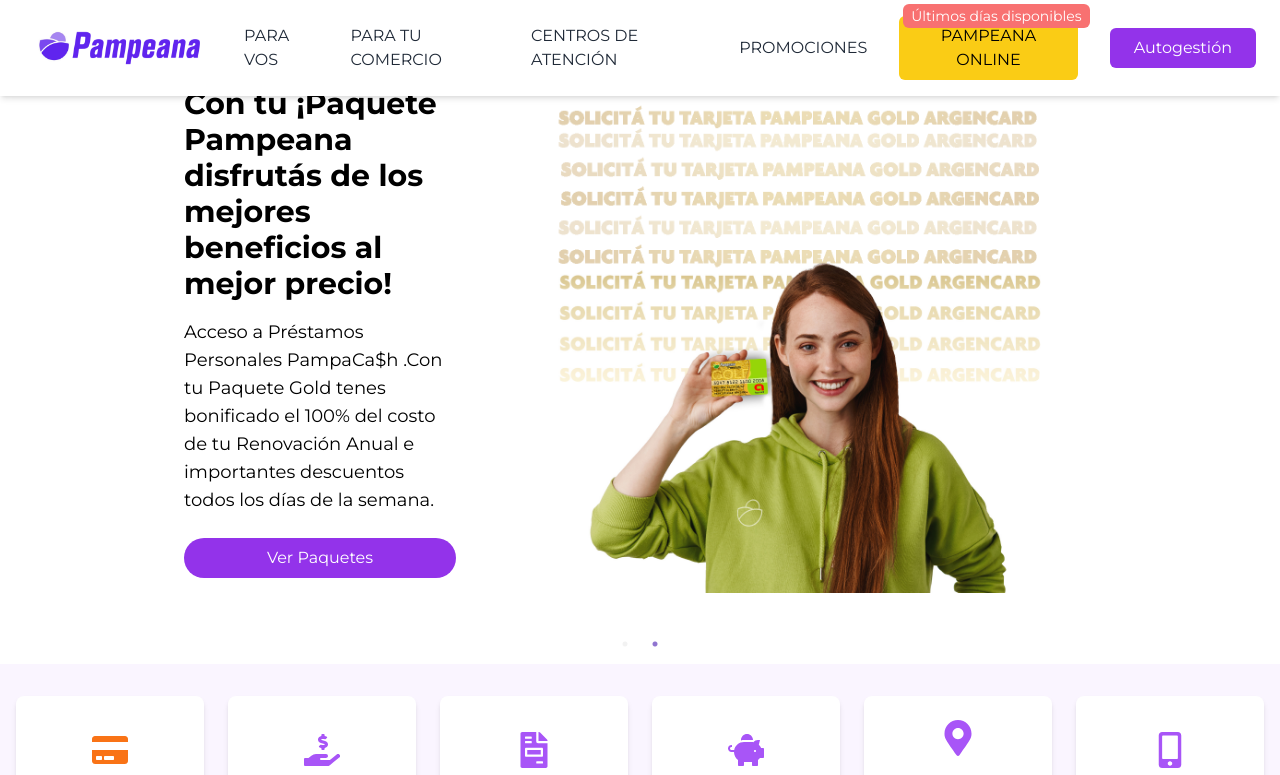
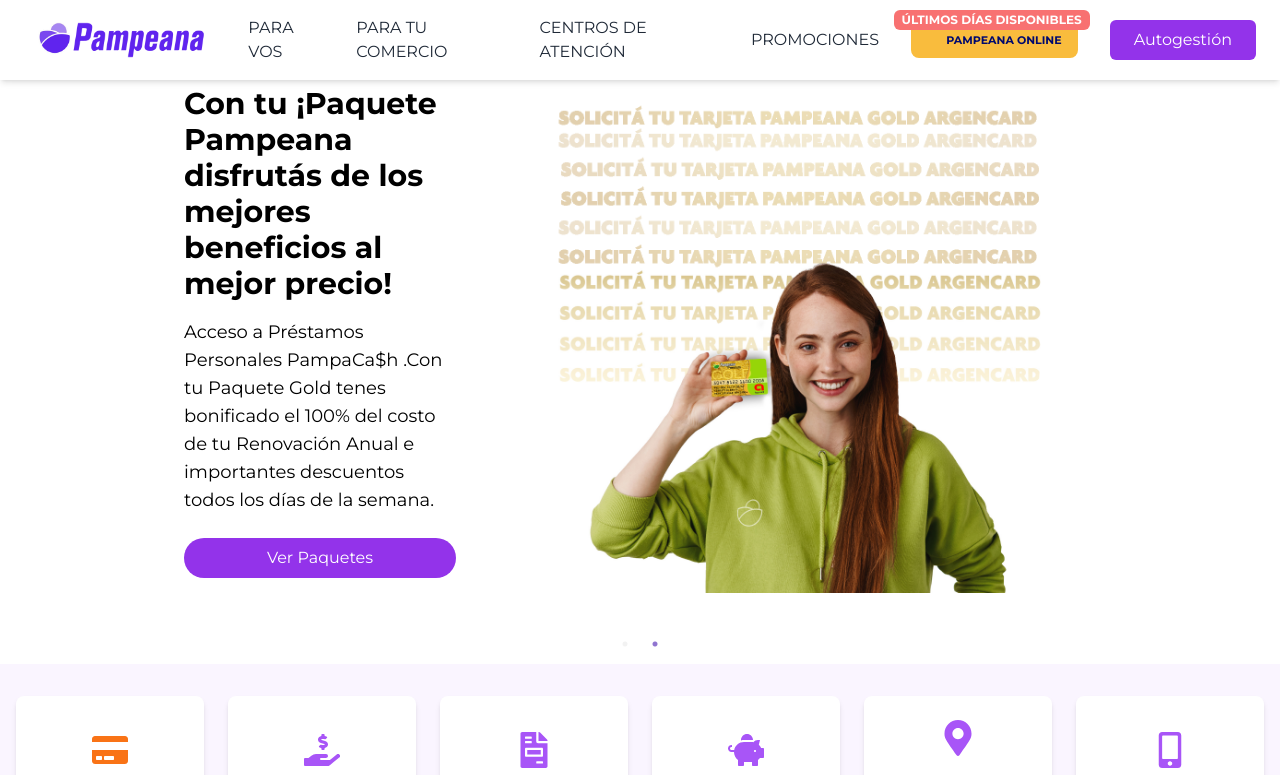
Before and after one commit to Axel-lis/tarjetapampeana-react, a React (Vite) app: page / in a window 1280 px wide. Shown: the top 775 px of the page. Built offline with nearby package versions, Linux system fonts and the light colour scheme.

Commit message:
correcciones navbar

```diff
--- a/src/components/Common/Navbar.jsx
+++ b/src/components/Common/Navbar.jsx
@@ -4,6 +4,23 @@ import logo_nav from '../../assets/logos/logo violeta.png';
 import { FaBars, FaTimes } from 'react-icons/fa';
 
 const Navbar = () => {
+  const stylePampeanaOld = {
+    lineHeight: '12px',
+    fontStyle: 'normal',
+    fontWeight: 'bold',
+    color: '#00096E',
+    textDecoration: 'none',
+    textTransform: 'uppercase',
+    fontSize: '11px',
+    backgroundColor: '#F9BC3D',
+    backgroundRepeat: 'no-repeat',
+    backgroundPosition: 'left',
+    backgroundSize: 'auto',
+    padding: '12px 16px 12px 2.2rem',
+    borderRadius: '8px',
+    whiteSpace: 'nowrap',
+  };
+
   const [activeDropdown, setActiveDropdown] = useState(null);
   const [isMobileMenuOpen, setIsMobileMenuOpen] = useState(false);
 
@@ -44,7 +61,7 @@ const Navbar = () => {
                 PARA VOS
               </Link>
               {activeDropdown === 'paraVos' && (
-                <div className="absolute top-full left-0 bg-purple-600 text-white rounded-md shadow-lg p-4 flex flex-col lg:flex-row h-16 whitespace-nowrap px-5 gap-4 dropNAV">
+                <div className="absolute top-full left-0 bg-purple-600 text-white rounded-md shadow-lg p-4 flex flex-col lg:flex-row h-16 whitespace-nowrap px-5 gap-4 h-fit z-40">
                   <Link to="/para-vos" className="hover:text-orange-300">
                     Para Vos
                   </Link>
@@ -76,7 +93,7 @@ const Navbar = () => {
                 PARA TU COMERCIO
               </Link>
               {activeDropdown === 'paraTuComercio' && (
-                <div className="absolute top-full left-0 bg-purple-600 text-white rounded-md shadow-lg p-4 flex flex-col h-max lg:flex-row lg:h-16 max-h-64 lg:max-h-none overflow-y-auto whitespace-nowrap px-5 gap-4 dropNAV">
+                <div className="absolute top-full left-0 bg-purple-600 text-white rounded-md shadow-lg p-4 flex flex-col h-max lg:flex-row lg:h-16 max-h-64 lg:max-h-none overflow-y-auto whitespace-nowrap px-5 gap-4 h-fit z-40">
                   <Link to="/servicios" className="hover:text-orange-300">
                     Servicios
                   </Link>
@@ -100,8 +117,11 @@ const Navbar = () => {
             <Link to="/promociones" className="text-gray-800 hover:text-purple-700">
               PROMOCIONES
             </Link>
-            <div className="relative bg-yellow-400 text-center py-2 px-4 rounded-md hover:text-white">
-              <span className="absolute top-0 right-0 -mt-3 -mr-3 text-sm bg-red-400 text-white px-2 py-0.5 rounded-md">
+            <div
+              style={stylePampeanaOld}
+              className="relative bg-yellow-400 text-center py-2 px-4 rounded-md hover:text-white"
+            >
+              <span className="absolute top-0 right-0 -mt-3 -mr-3 text-xs	 bg-red-400 text-white px-2 py-0.5 rounded-md">
                 Últimos días disponibles
               </span>
               PAMPEANA ONLINE
--- a/src/index.css
+++ b/src/index.css
@@ -10,9 +10,3 @@
     font-style: normal;
   }
 }
-@media (min-width: 400px) and (max-width: 768px) {
-  .dropNAV{
-    height: fit-content;
-    z-index: 999;
-  }
-}
```
